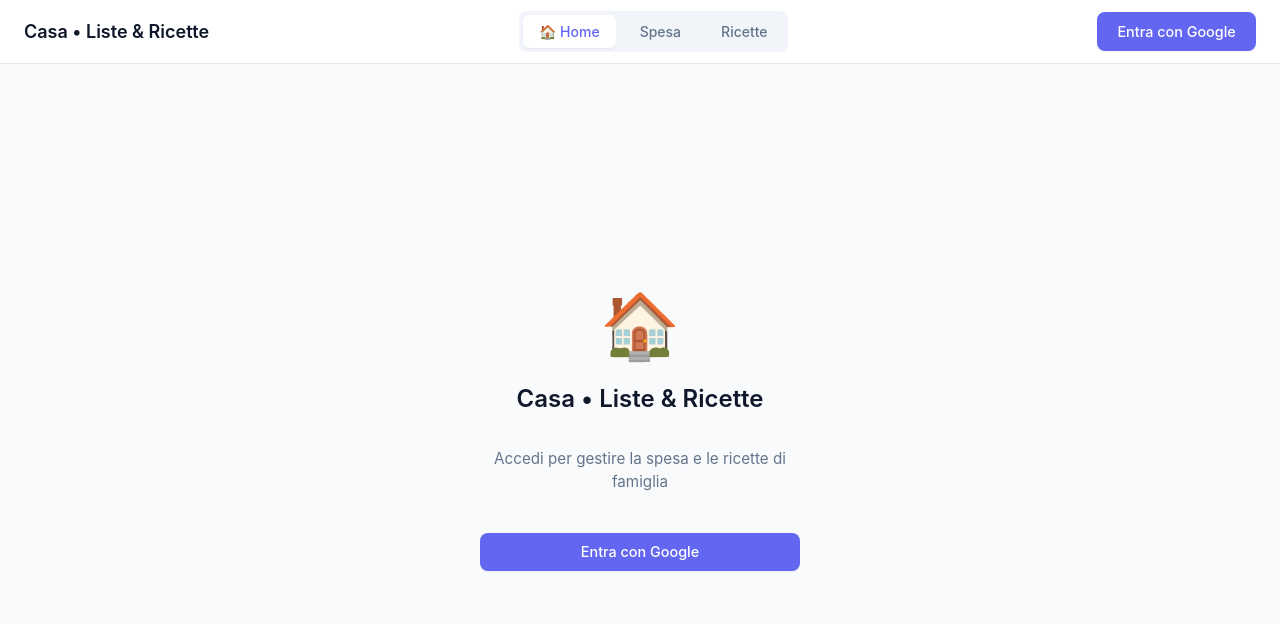
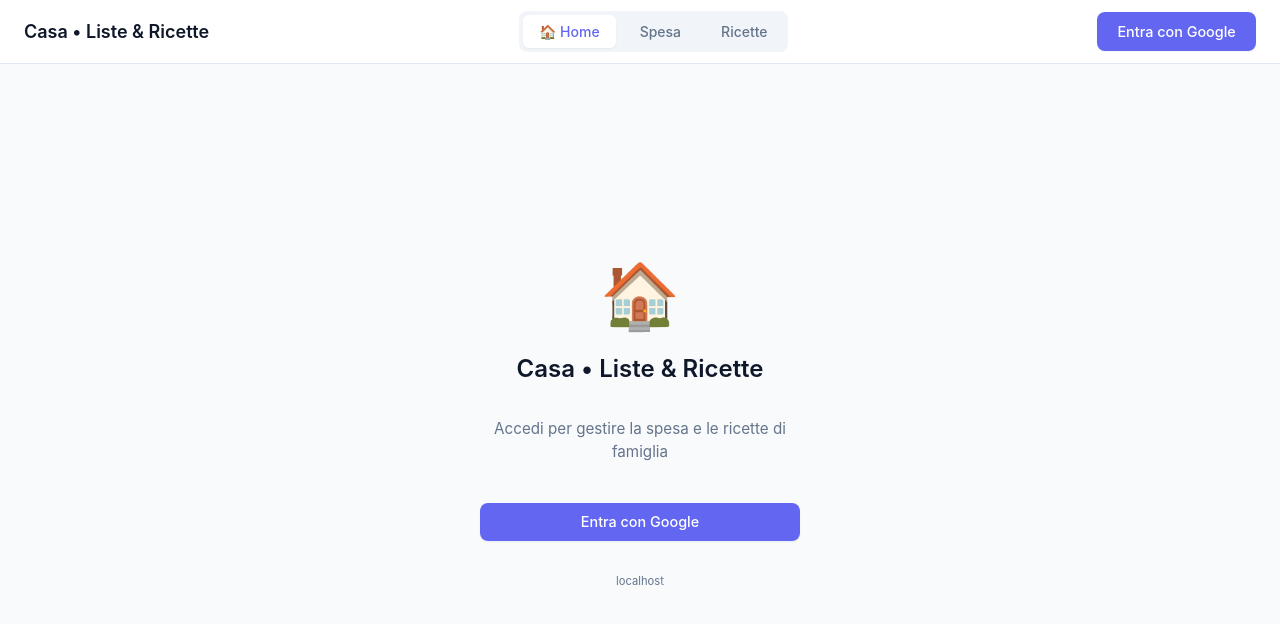
Before and after one commit to erasmopalma0767/lista-spesa-app, a React (Vite) app: page / in a window 1280 px wide. Shown: the top 624 px of the page. Built offline with nearby package versions, Linux system fonts and the light colour scheme; no server answers.

Commit message:
debug: mostra hostname nella schermata login

```diff
--- a/src/App.jsx
+++ b/src/App.jsx
@@ -451,6 +451,9 @@
               <button type="button" className="btn btn-primary btn-login" onClick={handleLoginWithGoogle}>
                 Entra con Google
               </button>
+              <p style={{ fontSize: '0.7rem', color: 'var(--color-text-secondary)', marginTop: '1rem', wordBreak: 'break-all' }}>
+                {window.location.hostname}
+              </p>
             </div>
           </div>
         ) : activeSection === 'home' ? (
```
